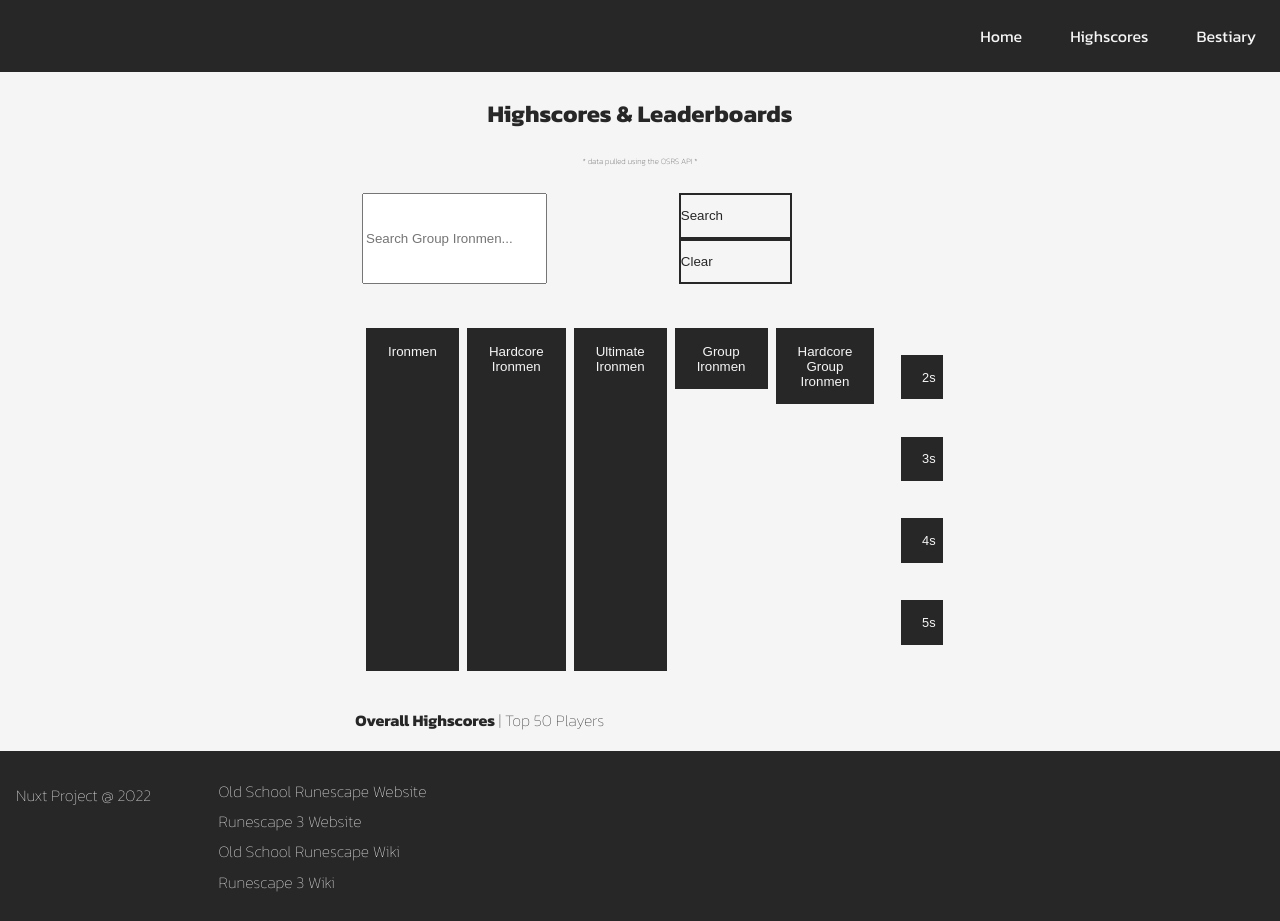
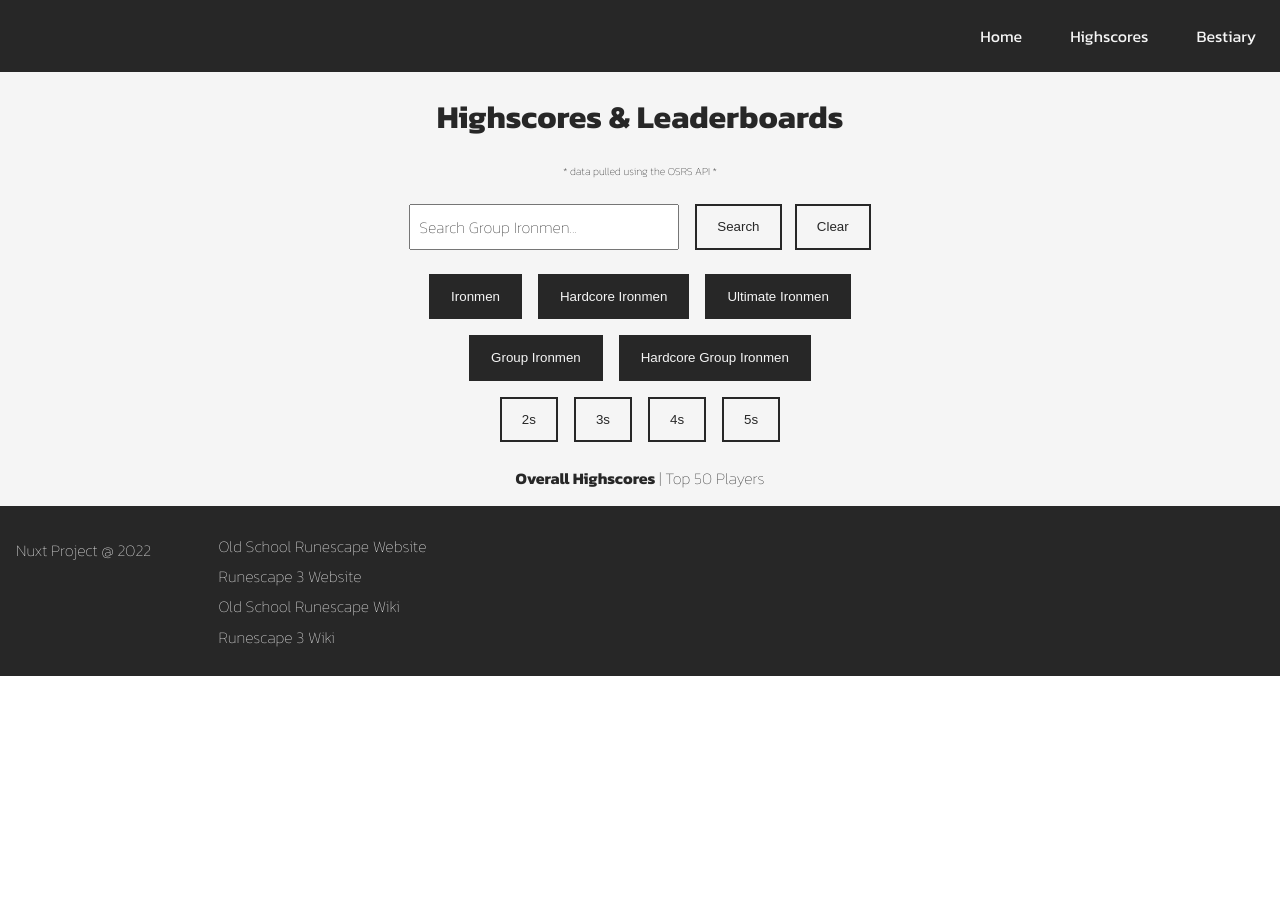
Before and after one commit to jm-dixon/OSRS-Fan-Project, a Nuxt app: page /highscores in a window 1280 px wide. Both pictures are taken after a click on the button "Group Ironmen". After the commit the page ends 800 px from the top, so only its background shows below. Built offline with nearby package versions, Linux system fonts and the light colour scheme.

Commit message:
changing css naming conventions to match block-element-modifier naming, adding in custom css framework classes

```diff
--- a/pages/highscores.vue
+++ b/pages/highscores.vue
@@ -1,59 +1,60 @@
 <template>
-  <div class="Highscores__page flex">
-    <div class="Highscores__pageContainer">
-      <p class="Highscores__subPageTitle">
+  <div class="Highscores flex jc-c ac-c ff-c-w">
+      <h1>
         <b>
           {{ pageHeader }}
         </b>
-      </p>
-      <p class="Highscores__statisticsSubTitle">
+      </h1>
+      <h6>
         {{ dataSource }}
-      </p>
-      <div class="Highscores__searchContainer flex">
-        <div class="Highscores__highscoresSearch flex">
-          <input class="flex" id="playerInput" :placeholder="this.searchPlaceholder" />
+      </h6>
+      <div class="Highscores__playerSearch flex jc-c ac-c">
+        <div class="Highscores__searchField flex">
+          <input class="Highscores__inputPlayer flex" id="playerInput" :placeholder="this.searchPlaceholder" />
         </div>
-        <div class="Highscores__highscoreButtons">
-          <button class="flex" type="button" @click="this.getPlayerData">
+        <div class="Highscores__searchButtons flex">
+          <button class="Highscores__buttonSearch flex" type="button" @click="this.getPlayerData">
             Search
           </button>
-          <button class="flex" type="button" @click="this.clearSearch">
+          <button class="Highscores__buttonClear flex" type="button" @click="this.clearSearch">
             Clear
           </button>
         </div>
       </div>
-      <div class="Highscores__alternateSearches flex">
-        <div class="flex">
-          <button class="flex" type="button" @click="updateSearchParameters">Ironmen</button>
+      <div class="Highscores__accountTypes flex jc-c ac-c ff-r-w">
+        <div>
+          <button type="button" @click="updateSearchParameters">Ironmen</button>
         </div>
-        <div class="flex">
-          <button class="flex" type="button" @click="updateSearchParameters">Hardcore Ironmen</button>
+        <div>
+          <button type="button" @click="updateSearchParameters">Hardcore Ironmen</button>
         </div>
-        <div class="flex">
-          <button class="flex" type="button" @click="updateSearchParameters">Ultimate Ironmen</button>
+        <div>
+          <button type="button" @click="updateSearchParameters">Ultimate Ironmen</button>
         </div>
-        <div class="Highscores__groupButtons">
-          <button class="groupButton" type="button" @click="updateSearchParameters">Group Ironmen</button>
+      </div>
+
+      <div class="Highscores__groupAccounts flex jc-c ac-c ff-r-w"@>
+        <div>
+          <button type="button" @click="updateSearchParameters">Group Ironmen</button>
         </div>
-        <div class="Highscores__groupButtons hardcoreGroup">
-          <button class="hardcoreButton" type="button" @click="updateSearchParameters">Hardcore Group Ironmen</button>
+        <div>
+          <button type="button" @click="updateSearchParameters">Hardcore Group Ironmen</button>
         </div>
+      </div>
 
-        <div class="groupSizeButtons" v-if="accountType == '_ironman/group-ironman' || this.accountType == '_hardcore_ironman/group-ironman'">
-          <div>
-            <div class="teamSizeContainers">
-              <button>2s</button>
-            </div>
-            <div class="teamSizeContainers">
-              <button>3s</button>
-            </div>
-            <div class="teamSizeContainers">
-              <button>4s</button>
-            </div>
-            <div class="teamSizeContainers">
-              <button>5s</button>
-            </div>
-          </div>
+      <div class="Highscores__groupSizes flex jc-c ac-c ff-r-nw"
+        v-if="accountType == '_ironman/group-ironman' || this.accountType == '_hardcore_ironman/group-ironman'">
+        <div>
+          <button type="button" @click="updateGroupSizes">2s</button>
+        </div>
+        <div>
+          <button type="button" @click="updateGroupSizes">3s</button>
+        </div>
+        <div>
+          <button type="button" @click="updateGroupSizes">4s</button>
+        </div>
+        <div>
+          <button type="button" @click="updateGroupSizes">5s</button>
         </div>
       </div>
 
@@ -76,12 +77,11 @@
 
       -->
 
-      <div v-else class="defaultResult">
+      <div v-else class="Highscores__default flex jc-c ac-c">
         <p>
           <b>Overall Highscores</b> | Top 50 Players
         </p>
       </div>
-    </div>
   </div>
 </template>
 
@@ -98,7 +98,7 @@ export default {
       return {
         pageHeader: 'Highscores & Leaderboards',
         dataSource: '* data pulled using the OSRS API *',
-        searchPlaceholder: 'Search Mains...',
+        searchPlaceholder: 'Search Mains',
         playerToSearch: null,
         accountType: null
       }
@@ -111,7 +111,7 @@ export default {
     clearSearch() {
       document.getElementById("playerInput").value = '';
       this.playerToSearch = null;
-      this.searchPlaceholder = 'Search Main Accounts...';
+      this.searchPlaceholder = 'Search Mains';
       this.accountType = null;
     },
     updateSearchParameters(event) {
@@ -135,20 +135,87 @@ export default {
         this.searchPlaceholder = 'Search Group Ironmen...';
         this.accountType = '_ironman/group-ironman';
       }
+    },
+    updateGroupSizes(event) {
+      let groupSize;
+      const currentURL = this.accountType;
+      if (event) {
+        groupSize = event.target.innerHTML;
+        groupSize = groupSize.slice(0, -1);
+      }
+
+      const groupIronURLs = '/?groupSize=' + groupSize
+      const url = this.accountType + groupIronURLs
+      this.accountType = url
+
+      console.log(this.accountType);
+
     }
   },
 }
 </script>
 
 <style type="text/css">
-.Highscores__page {
+.Highscores {
   width: 100%;
   background-color: var(--color-whiteSmoke);
 }
-.Highscores__pageContainer {
-  width: 45%;
-  margin: 0 auto;
+.Highscores h1 {
+  font-family: 'Kanit', sans-serif;
+  color: var(--color-grey);
+  text-align: center;
 }
+.Highscores h6 {
+  font-family: 'Kanit', sans-serif;
+  font-weight: 200;
+  color: var(--color-lightGrey);
+  text-align: center;
+  margin-top: 0;
+}
+.Highscores__searchField {
+    margin-right: var(--margin-md);
+}
+.Highscores__inputPlayer {
+  padding: var(--padding-sm);
+  font-size: 1em;
+  font-family: 'Kanit', sans-serif;
+  font-weight: 200;
+  min-width: 250px;
+}
+.Highscores__inputPlayer::placeholder {
+  color: var(--color-grey);
+}
+.Highscores__buttonSearch {
+  margin-right: var(--margin-md);
+}
+.Highscores__accountTypes {
+  padding-top: var(--padding-md);
+}
+.Highscores__groupAccounts div {
+  margin: var(--margin-sm);
+}
+.Highscores__groupAccounts button {
+  background-color: var(--color-grey);
+  color: var(--color-whiteSmoke);
+}
+.Highscores__accountTypes div {
+  margin: var(--margin-sm);
+}
+.Highscores__accountTypes button {
+  background-color: var(--color-grey);
+  color: var(--color-whiteSmoke);
+}
+.Highscores__groupSizes div {
+  margin: var(--margin-sm);
+}
+.Highscores__groupSizes button:focus {
+  background-color: var(--color-grey);
+  color: var(--color-whiteSmoke);
+}
+.Highscores__default {
+
+}
+
 .Highscores__subPageTitle {
   font-size: 1.5em;
   width: 100%;
@@ -163,7 +230,7 @@ export default {
   padding: 0.5em 0.5em 0.5em 0.5em;
   width: 100%;
   margin: 1em 0 1em 0;
-  border: 2px solid whitesmoke;
+  border: 2px solid var(--color-whiteSmoke);
 }
 .Highscores__highscoresSearch {
   width: 55%;
@@ -171,7 +238,7 @@ export default {
 .highscoresSearch input {
   width: 100%;
   padding: 1em 0 1em 1em;
-  border: 2px solid #272727;
+  border: 2px solid var(--color-grey);
 }
 .Highscores__highscoreButtons {
   width: 41%;
```
